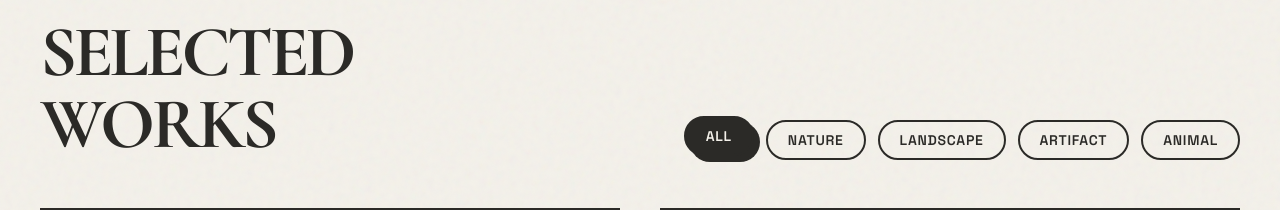
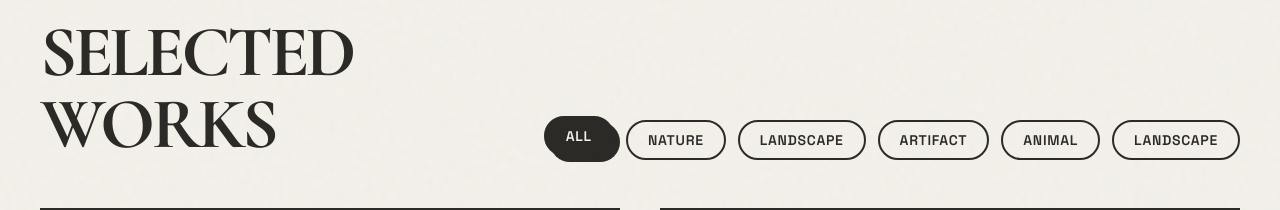
Before and after one commit to piroshi0919-coder/yasu-portfolio, a React (Vite) app: page / in a window 1280 px wide. Shown: the part 820-1030 px from the top of the page. Built offline with nearby package versions, Linux system fonts and the light colour scheme.

Commit message:
Add new landscape images to data.ts

```diff
--- a/src/data.ts
+++ b/src/data.ts
@@ -79,6 +79,22 @@ export const portfolioImages: PortfolioImage[] = [
     category: 'Animal',
     aspectRatio: 'portrait',
     color: 'bg-pastel-yellow'
-  }
+  },
+  {
+    id: '10',
+    src: 'https://toxic-green-ppuivwlefc.edgeone.app/夜景1.jpg',
+    title: 'Night view',
+    category: 'landscape',
+    aspectRatio: 'portrait',
+    color: 'bg-pastel-yellow'
+  },
+  {
+    id: '11',
+    src: 'https://atomic-scarlet-l7gfgfa9zf.edgeone.app/夜景2.jpg',
+    title: 'Night view',
+    category: 'landscape',
+    aspectRatio: 'portrait',
+    color: 'bg-pastel-yellow'
+  },
 
 ];
```
